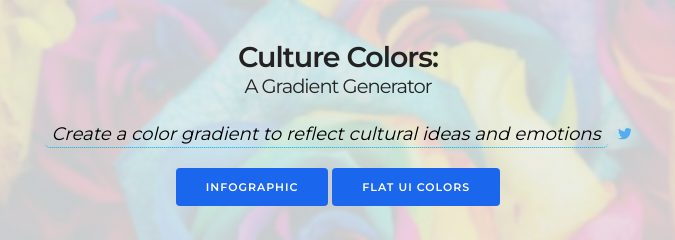
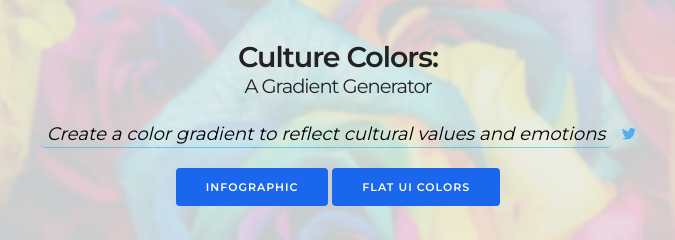
Before and after one commit to cruzw/Culture-Colors, a website: page index.html in a window 1280 px wide. Shown: the top 240 px of the page, 302-977 px from the left. Drawn offline with nearby package versions, Linux system fonts and the light colour scheme.

Commit message:
updated tagline

```diff
--- a/index.html
+++ b/index.html
@@ -31,7 +31,7 @@
         <div id="header" class="row">
             <h1>Culture Colors:</h1>
             <h2>A Gradient Generator</h2>
-            <span data-inline-tweet data-inline-tweet-via="gcwelborn" data-inline-tweet-url="http://CultureColors.xyz">Create a color gradient to reflect cultural ideas and emotions</span>
+            <span data-inline-tweet data-inline-tweet-via="gcwelborn" data-inline-tweet-url="http://CultureColors.xyz">Create a color gradient to reflect cultural values and emotions</span>
             <br/>
             <a target="_blank" href="http://www.informationisbeautiful.net/visualizations/colours-in-cultures/" class="button button-primary">InfoGraphic</a>
             <a target="_blank" href="https://flatuicolors.com/" class="button button-primary">Flat UI Colors</a>
```
